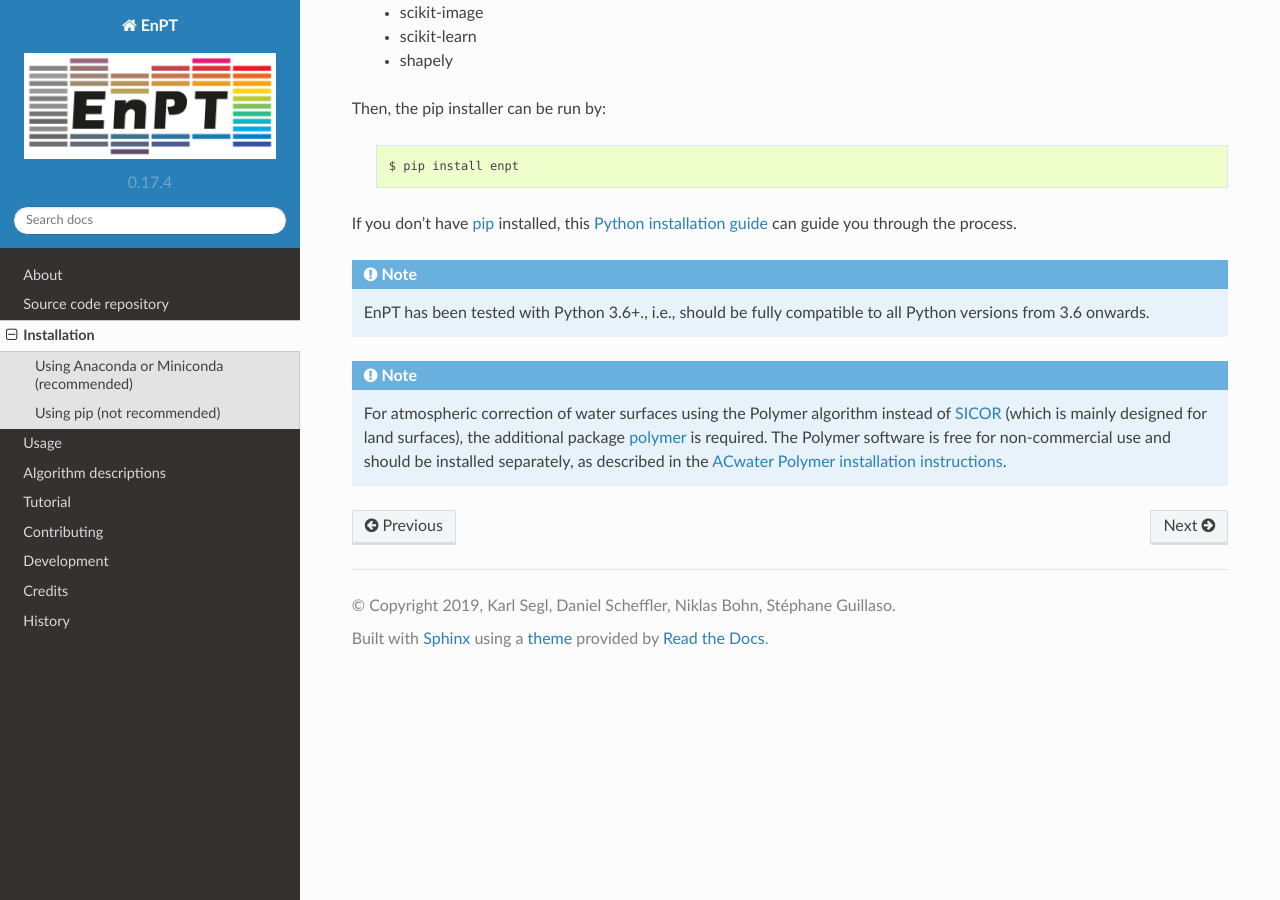
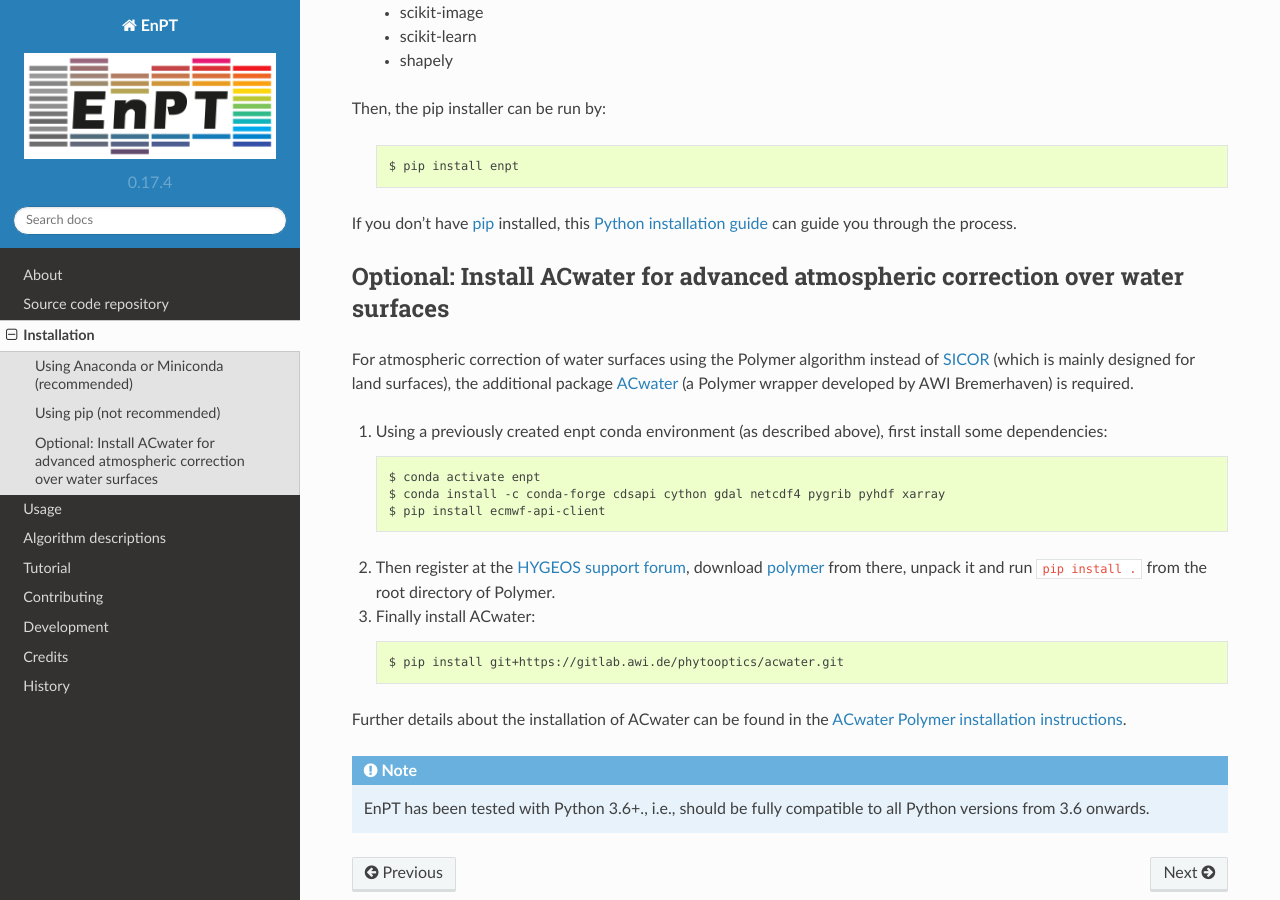
Before and after one commit to GFZ/enpt, a Sphinx documentation site: the page built from docs/installation.rst, in a window 1280 px wide and 900 px high, scrolled down 1117 px. Built offline with Sphinx 7.4.7 and the Read the Docs theme 2.0.0, drawn with Linux system fonts in a browser that asks for light colours; pages that are not in the unit, such as notebooks, are missing from menus.

Commit message:
Added a section for ACwater to installation.rst.
Signed-off-by: Daniel Scheffler <danschef@gfz-potsdam.de>

```diff
--- a/docs/installation.rst
+++ b/docs/installation.rst
@@ -70,22 +70,45 @@ you through the process.
 
 
 
+Optional: Install ACwater for advanced atmospheric correction over water surfaces
+---------------------------------------------------------------------------------
+
+For atmospheric correction of water surfaces using the Polymer algorithm instead of SICOR_ (which is mainly
+designed for land surfaces), the additional package ACwater_ (a Polymer wrapper developed by AWI Bremerhaven)
+is required.
+
+1. Using a previously created enpt conda environment (as described above), first install some dependencies:
+
+   .. code-block:: bash
+
+    $ conda activate enpt
+    $ conda install -c conda-forge cdsapi cython gdal netcdf4 pygrib pyhdf xarray
+    $ pip install ecmwf-api-client
+
+2. Then register at the `HYGEOS support forum`_, download polymer_ from there, unpack it and
+   run :code:`pip install .` from the root directory of Polymer.
+
+3. Finally install ACwater:
+
+   .. code-block:: bash
+
+    $ pip install git+https://gitlab.awi.de/phytooptics/acwater.git
+
+
+Further details about the installation of ACwater can be found in the `ACwater Polymer installation instructions`_.
+
+
+
 .. note::
 
     EnPT has been tested with Python 3.6+., i.e., should be fully compatible to all Python versions from 3.6 onwards.
 
 
-.. note::
-
-    For atmospheric correction of water surfaces using the Polymer algorithm instead of SICOR_ (which is mainly
-    designed for land surfaces), the additional package polymer_ is required. The Polymer software is free for
-    non-commercial use and should be installed separately, as described in the
-    `ACwater Polymer installation instructions`_.
-
-.. _`ACwater Polymer installation instructions`: https://gitlab.awi.de/phytooptics/acwater/-/blob/master/docs/installation.rst
-.. _`polymer`: https://forum.hygeos.com
-.. _SICOR: https://git.gfz-potsdam.de/EnMAP/sicor
-
 .. _pip: https://pip.pypa.io
 .. _Python installation guide: http://docs.python-guide.org/en/latest/starting/installation/
 .. _conda: https://conda.io/docs
+.. _ACwater: https://gitlab.awi.de/phytooptics/acwater/
+.. _`ACwater Polymer installation instructions`: https://gitlab.awi.de/phytooptics/acwater/-/blob/master/docs/installation.rst
+.. _HYGEOS support forum: https://forum.hygeos.com
+.. _`polymer`: https://forum.hygeos.com
+.. _SICOR: https://git.gfz-potsdam.de/EnMAP/sicor
```
